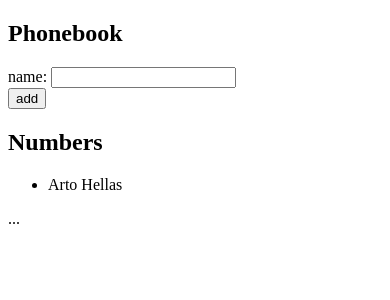
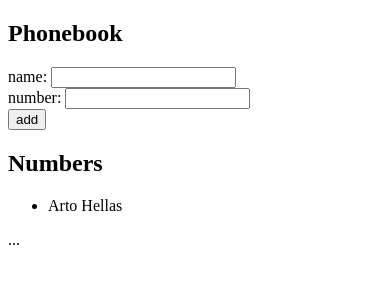
Before and after one commit to Musdon/University-Of-Helsinki, a React (Create React App) app in the folder part2/exercise2.6-2.10/: page / in a window 390 px wide. Shown: the top 300 px of the page. Built offline with nearby package versions, Linux system fonts and the light colour scheme.

Commit message:
added phone number field to persons object

```diff
--- a/part2/exercise2.6-2.10/src/App.js
+++ b/part2/exercise2.6-2.10/src/App.js
@@ -3,9 +3,14 @@
 const App = () => {
   const [persons, setPersons] = useState([{ name: "Arto Hellas" }]);
   const [newName, setNewName] = useState("");
+  const [newNumber, setNewNumber] = useState("");
 
   const handleNameChange = (event) => {
     setNewName(event.target.value);
+  };
+
+  const handleNumberChange = (event) => {
+    setNewNumber(event.target.value);
   };
 
   const addPerson = (event) => {
@@ -14,9 +19,11 @@
     if (persons.some((person) => person.name === newName)) {
       alert(`${newName} is already in the phone book`);
     } else {
-      setPersons(persons.concat({ name: newName }));
+      setPersons(persons.concat({ name: newName, phoneNumber: newNumber }));
+
+      setNewName("");
+      setNewNumber("");
     }
-    setNewName("");
   };
 
   return (
@@ -27,13 +34,18 @@
           name: <input value={newName} onChange={handleNameChange} />
         </div>
         <div>
+          number: <input value={newNumber} onChange={handleNumberChange} />
+        </div>
+        <div>
           <button type="submit">add</button>
         </div>
       </form>
       <h2>Numbers</h2>
       <ul>
         {persons.map((person, index) => (
-          <li key={index}>{person.name}</li>
+          <li key={index}>
+            {person.name} {person.phoneNumber}
+          </li>
         ))}
       </ul>
       ...
```
